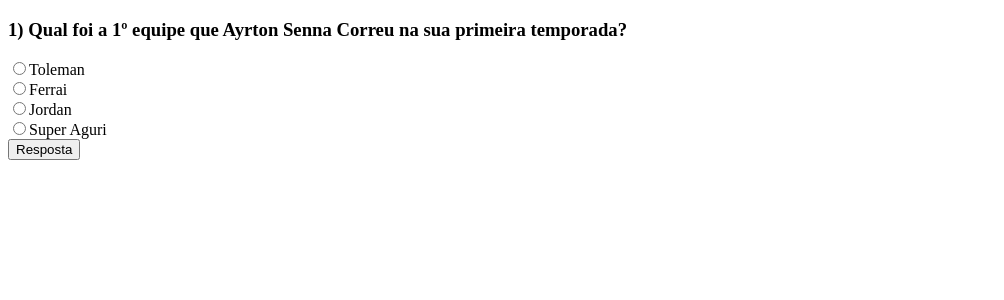
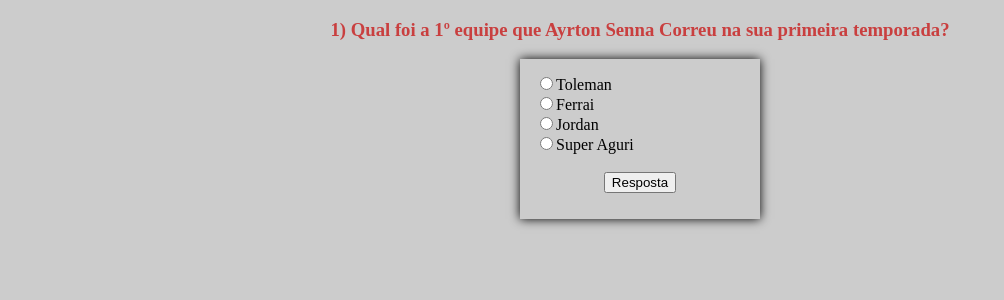
Before and after one commit to Rafaeldovale/Quiz, a PHP site: page /perg01.php in a window 1280 px wide. Shown: the top 300 px of the page, without its empty margins (0-1004 px from the left). Run offline with PHP 8.4, Linux system fonts and the light colour scheme; data that the repository does not hold is empty.

Commit message:
elhorando um pouco a parte visual

```diff
--- a/index.php
+++ b/index.php
@@ -4,12 +4,13 @@
     <meta charset="UTF-8">
     <meta http-equiv="X-UA-Compatible" content="IE=edge">
     <meta name="viewport" content="width=device-width, initial-scale=1.0">
+    <link rel="stylesheet" href="style.css">
     <title>Document</title>
 </head>
 <body>
     <h1>Quiz sobre Ayrton Senna</h1>
 
-    <?php echo '<img src="img/AyrtonSenna.jpeg"<br>';?>
+    <?php echo '<img class="img" src="img/AyrtonSenna.jpeg"<br>';?>
     <h3>Deseja contiinuar </h3>
     <form action="perg01.php" method="POST">
 
--- a/perg01.php
+++ b/perg01.php
@@ -4,43 +4,42 @@
     <meta charset="UTF-8">
     <meta http-equiv="X-UA-Compatible" content="IE=edge">
     <meta name="viewport" content="width=device-width, initial-scale=1.0">
+    <link rel="stylesheet" href="style.css">
     <title>Espaço de perguntas</title>
 </head>
 <body>
     <h3>1) Qual foi a 1º equipe que Ayrton Senna Correu na sua primeira temporada?</h3>
+    <div id="container">
     <form method="POST" action="perg01.php">
         <input type="radio" name="equipe" value="toleman">Toleman<br>
         <input type="radio" name="equipe" value="ferrari" >Ferrai<br>
         <input type="radio" name="equipe" value="jordan">Jordan<br>
-        <input type="radio" name="equipe" value="aguri">Super Aguri<br>
-        <button>Resposta</button>
+        <input type="radio" name="equipe" value="aguri">Super Aguri<br><br>
+        <div id="botao"><button>Resposta</button></div><br>
     </form>
+    </div>
         <?php
-        $equipe = $_POST['equipe'];
+        $equi = $_POST['equipe'];
 
-            if($equipe == 'toleman'){
-                echo 'Parabéns você acertou a primeira pergunta<br>';
-                echo '<img src="img/AyrtonToleman.jpeg"<br>';
+            if($equi == 'toleman'){
+                echo '<div id="correto">Parabéns você acertou a primeira pergunta<div><br>';
+                echo '<img id="senna" src="img/AyrtonToleman.jpeg"><br>';
 
-                /*echo '<form method="POST" action="perg02.php">
+                echo '<form method="POST" action="perg02.php">
                         <button>Ir para proxima questão</button>
-                    </form>';*/
-        ?>
-                    <form method="POST" action="perg02.php">
-                        <button>Ir para proxima questão</button>
-                    </form>
-        <?php
-        }elseif($equipe == 'ferrari'){
+                    </form>';
+
+
+            }elseif($equi == 'ferrari'){
             echo 'Infelizmente você errou!!!<br>';
             echo '<img src="img/Rubinho.jpg" width="300px" height="340px "<br>';
-        }elseif($equipe == 'jordan'){
+        }elseif($equi == 'jordan'){
             echo 'Infelizmente você errou!!!<br>';
             echo '<img src="img/Rubinho.jpg" width="300px" height="340px "<br>';
-        }elseif($equipe == 'aguri'){
+        }elseif($equi == 'aguri'){
             echo 'Infelizmente você errou!!!<br>';
             echo '<img src="img/Rubinho.jpg" width="300px" height="340px "<br>';
         }
-
     ?>
 </body>
 </html>
--- a/perg02.php
+++ b/perg02.php
@@ -4,10 +4,12 @@
     <meta charset="UTF-8">
     <meta http-equiv="X-UA-Compatible" content="IE=edge">
     <meta name="viewport" content="width=device-width, initial-scale=1.0">
+    <link rel="stylesheet" href="style.css">
     <title>Espaço de perguntas</title>
 </head>
 <body>
     <h3>2) Qual foi seu ano de estreia?</h3>
+    <div id="container">
     <form method="POST" action="perg02.php">
         <input type="radio" name="ano" value="1984">1984<br>
         <input type="radio" name="ano" value="2012" >2012<br>
@@ -15,12 +17,13 @@
         <input type="radio" name="ano" value="1450">1450<br>
         <button>Resposta</button>
     </form>
+    </div>
         <?php
         //require_once('perg01.php');
         $ano = $_POST['ano'];
 
             if($ano == '1984'){
-                echo 'Parabéns você acertou a seguda pergunta<br>';
+                echo '<div id="correto">Parabéns você acertou a segunda pergunta<div><br>';;
                 echo '<img src="img/AyrtonEstreia.jpeg"<br>';
 
                 /*echo '<form method="POST" action="perg02.php">
--- a/perg03.php
+++ b/perg03.php
@@ -4,10 +4,13 @@
     <meta charset="UTF-8">
     <meta http-equiv="X-UA-Compatible" content="IE=edge">
     <meta name="viewport" content="width=device-width, initial-scale=1.0">
+    <link rel="stylesheet" href="style.css">
+
     <title>Espaço de perguntas</title>
 </head>
 <body>
     <h3>3) Como Ayrton é chamado em por causa das corridas em Mônaco?</h3>
+    <div id="container">
     <form method="POST" action="perg03.php">
         <input type="radio" name="apelido" value="rei">Rei<br>
         <input type="radio" name="apelido" value="campeao" >Campeão<br>
@@ -15,12 +18,13 @@
         <input type="radio" name="apelido" value="genio">Gênio<br>
         <button>Resposta</button>
     </form>
+    </div>
         <?php
         //require_once('perg01.php');
         $apelido = $_POST['apelido'];
 
             if($apelido == 'rei'){
-                echo 'Parabéns você acertou a seguda pergunta<br>';
+                echo '<div id="correto">Parabéns você acertou a terceira pergunta<div><br>';
                 echo '<img src="img/AyrtonMonaco.jpeg"<br>';
 
                 /*echo '<form method="POST" action="perg02.php">
--- a/perg04.php
+++ b/perg04.php
@@ -4,10 +4,13 @@
     <meta charset="UTF-8">
     <meta http-equiv="X-UA-Compatible" content="IE=edge">
     <meta name="viewport" content="width=device-width, initial-scale=1.0">
+    <link rel="stylesheet" href="style.css">
     <title>Espaço de perguntas</title>
 </head>
 <body>
     <h3>4) Qual foram as equipes que Ayrton Senna correu?</h3>
+
+    <div id="container">
     <form method="POST" action="perg04.php">
         <input type="radio" name="equipes" value="1">Toleman, Lotus, Mclarens, Willims<br>
         <input type="radio" name="equipes" value="2" >Ferrari, Minardi, Mclaren, Mercedes<br>
@@ -15,12 +18,13 @@
         <input type="radio" name="equipes" value="4">Ferrari, Prost, Sauber, Williams<br>
         <button>Resposta</button>
     </form>
+    </div>
         <?php
         //require_once('perg01.php');
         $equipes = $_POST['equipes'];
 
             if($equipes == '1'){
-                echo 'Parabéns você acertou a seguda pergunta<br>';
+                echo '<div id="correto">Parabéns você acertou a quarta pergunta<div><br>';
                 echo '<img src="img/AyrtonEquipes.jpeg"<br>';
 
                 /*echo '<form method="POST" action="perg02.php">
--- a/perg05.php
+++ b/perg05.php
@@ -4,10 +4,12 @@
     <meta charset="UTF-8">
     <meta http-equiv="X-UA-Compatible" content="IE=edge">
     <meta name="viewport" content="width=device-width, initial-scale=1.0">
+    <link rel="stylesheet" href="style.css">
     <title>Espaço de perguntas</title>
 </head>
 <body>
     <h3>5) Qual foi a equipe que deu títulos ao piloto?</h3>
+    <div id="container">
     <form method="POST" action="perg05.php">
         <input type="radio" name="titulo" value="mclaren">Mclaren<br>
         <input type="radio" name="titulo" value="ferrari" >Ferrari<br>
@@ -15,12 +17,13 @@
         <input type="radio" name="titulo" value="lotus">Lotus<br>
         <button>Resposta</button>
     </form>
+    </div>
         <?php
         //require_once('perg01.php');
         $titulo = $_POST['titulo'];
 
             if($titulo == 'mclaren'){
-                echo 'Parabéns você acertou a seguda pergunta<br>';
+                echo '<div id="correto">Parabéns você acertou a quinta pergunta<div><br>';
                 echo '<img src="img/AyrtonMclaren.jpg" width="300px" height="300px"<br>';
 
                 /*echo '<form method="POST" action="perg02.php">
--- a/perg06.php
+++ b/perg06.php
@@ -4,10 +4,12 @@
     <meta charset="UTF-8">
     <meta http-equiv="X-UA-Compatible" content="IE=edge">
     <meta name="viewport" content="width=device-width, initial-scale=1.0">
+    <link rel="stylesheet" href="style.css">
     <title>Espaço de perguntas</title>
 </head>
 <body>
     <h3>6) Quantas temporadas ele disputou na Mclaren?</h3>
+    <div id="container">
     <form method="POST" action="perg06.php">
         <input type="radio" name="temporada" value="6">6<br>
         <input type="radio" name="temporada" value="2" >2<br>
@@ -15,12 +17,13 @@
         <input type="radio" name="temporada" value="7">7<br>
         <button>Resposta</button>
     </form>
+    </div>
         <?php
         //require_once('perg01.php');
         $temporada = $_POST['temporada'];
 
             if($temporada == '6'){
-                echo 'Parabéns você acertou a seguda pergunta<br>';
+                echo '<div id="correto">Parabéns você acertou a primeira pergunta<div><br>';
                 echo '<img src="img/AyrtonTemporadas.jpeg"<br>';
 
                 /*echo '<form method="POST" action="perg02.php">
--- a/perg07.php
+++ b/perg07.php
@@ -4,10 +4,12 @@
     <meta charset="UTF-8">
     <meta http-equiv="X-UA-Compatible" content="IE=edge">
     <meta name="viewport" content="width=device-width, initial-scale=1.0">
+    <link rel="stylesheet" href="style.css">
     <title>Espaço de perguntas</title>
 </head>
 <body>
     <h3>7) Quem foi seu maior rival?</h3>
+    <div id="container">
     <form method="POST" action="perg07.php">
         <input type="radio" name="rival" value="prost">Prost<br>
         <input type="radio" name="rival" value="alesi" >Alesi<br>
@@ -15,12 +17,13 @@
         <input type="radio" name="rival" value="rubinho">rubinho<br>
         <button>Resposta</button>
     </form>
+    </div>
         <?php
         //require_once('perg01.php');
         $rival = $_POST['rival'];
 
             if($rival == 'prost'){
-                echo 'Parabéns você acertou a seguda pergunta<br>';
+                echo '<div id="correto">Parabéns você acertou a primeira pergunta<div><br>';
                 echo '<img src="img/AyrtonRival.jpeg"<br>';
 
                 /*echo '<form method="POST" action="perg02.php">
--- a/perg08.php
+++ b/perg08.php
@@ -4,10 +4,12 @@
     <meta charset="UTF-8">
     <meta http-equiv="X-UA-Compatible" content="IE=edge">
     <meta name="viewport" content="width=device-width, initial-scale=1.0">
+    <link rel="stylesheet" href="style.css">
     <title>Espaço de perguntas</title>
 </head>
 <body>
     <h3>8) Qual foi sua última equipe na F1?</h3>
+    <div id="container">
     <form method="POST" action="perg08.php">
         <input type="radio" name="ultima" value="williams">Williams<br>
         <input type="radio" name="ultima" value="mercedes" >Mercedes<br>
@@ -15,12 +17,13 @@
         <input type="radio" name="ultima" value="ferrari">Ferrari<br>
         <button>Resposta</button>
     </form>
+    </div>
         <?php
         //require_once('perg01.php');
         $ultima = $_POST['ultima'];
 
             if($ultima == 'williams'){
-                echo 'Parabéns você acertou a seguda pergunta<br>';
+                echo '<div id="correto">Parabéns você acertou a primeira pergunta<div><br>';
                 echo '<img src="img/AyrtonWilliams.jpeg" width="300px" height="300px "<br>';
 
                 /*echo '<form method="POST" action="perg02.php">
--- a/perg09.php
+++ b/perg09.php
@@ -4,10 +4,12 @@
     <meta charset="UTF-8">
     <meta http-equiv="X-UA-Compatible" content="IE=edge">
     <meta name="viewport" content="width=device-width, initial-scale=1.0">
+    <link rel="stylesheet" href="style.css">
     <title>Espaço de perguntas</title>
 </head>
 <body>
     <h3>9) Quantos títulos ele teve?</h3>
+    <div id="container">
     <form method="POST" action="perg09.php">
         <input type="radio" name="titulos" value="3">3<br>
         <input type="radio" name="titulos" value="4" >4<br>
@@ -15,12 +17,13 @@
         <input type="radio" name="titulos" value="0">0<br>
         <button>Resposta</button>
     </form>
+    </div>
         <?php
         //require_once('perg01.php');
         $titulos = $_POST['titulos'];
 
             if($titulos == '3'){
-                echo 'Parabéns você acertou a seguda pergunta<br>';
+                echo '<div id="correto">Parabéns você acertou a primeira pergunta<div><br>';
                 echo '<img src="img/AyrtonTitulos.jpeg"<br>';
 
                 /*echo '<form method="POST" action="perg02.php">
--- a/perg10.php
+++ b/perg10.php
@@ -4,10 +4,12 @@
     <meta charset="UTF-8">
     <meta http-equiv="X-UA-Compatible" content="IE=edge">
     <meta name="viewport" content="width=device-width, initial-scale=1.0">
+    <link rel="stylesheet" href="style.css">
     <title>Espaço de perguntas</title>
 </head>
 <body>
     <h3>10) Quantas temporadas ele correu na F1?</h3>
+    <div id="container">
     <form method="POST" action="perg10.php">
         <input type="radio" name="temporada" value="10">10<br>
         <input type="radio" name="temporada" value="15" >15<br>
@@ -15,12 +17,13 @@
         <input type="radio" name="temporada" value="5">5<br>
         <button>Resposta</button>
     </form>
+    </div>
         <?php
         //require_once('perg01.php');
         $temporada = $_POST['temporada'];
 
             if($temporada == '10'){
-                echo 'Parabéns você acertou a seguda pergunta<br>';
+                echo '<div id="correto">Parabéns você acertou a primeira pergunta<div><br>';
                 echo '<img src="img/AyrtonTemporadas.jpeg"<br>';
 
                 /*echo '<form method="POST" action="perg02.php">
--- /dev/null
+++ b/style.css
@@ -0,0 +1,39 @@
+body{
+    font-family: 'Times New Roman', Times, serif;
+    background-color: #ccc;
+    text-align: center;
+}
+h3{
+    color: rgb(201, 63, 63);
+    position: relative;
+}
+#container{
+    position: relative;
+    top: 0px;
+    right: 0px;
+    bottom: 0px;
+    left: 0px;
+    width: 240px;
+    height: 160px;
+    margin: auto;
+    box-shadow: 0px 0px 10px black;
+    padding: 15px;
+    box-sizing: border-box;
+    text-align: left;
+}
+
+
+#botao{
+    text-align: center;
+}
+#correto{
+    font-size: 25px;
+    color: blue;
+    text-shadow: 1px 1px 2px black;
+}
+img#senna, img.img{
+    width: 300px;
+    height: 300px;
+    border-radius: 50%;
+
+}
```
